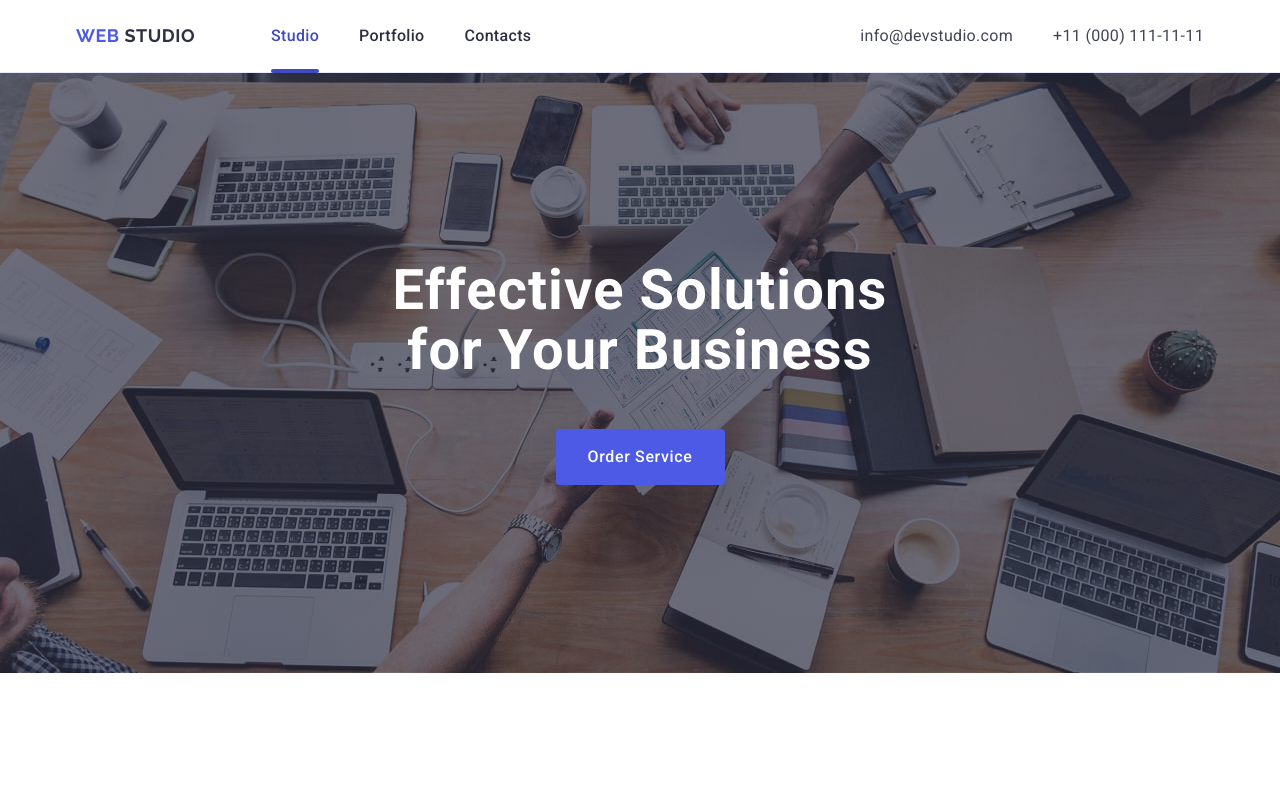
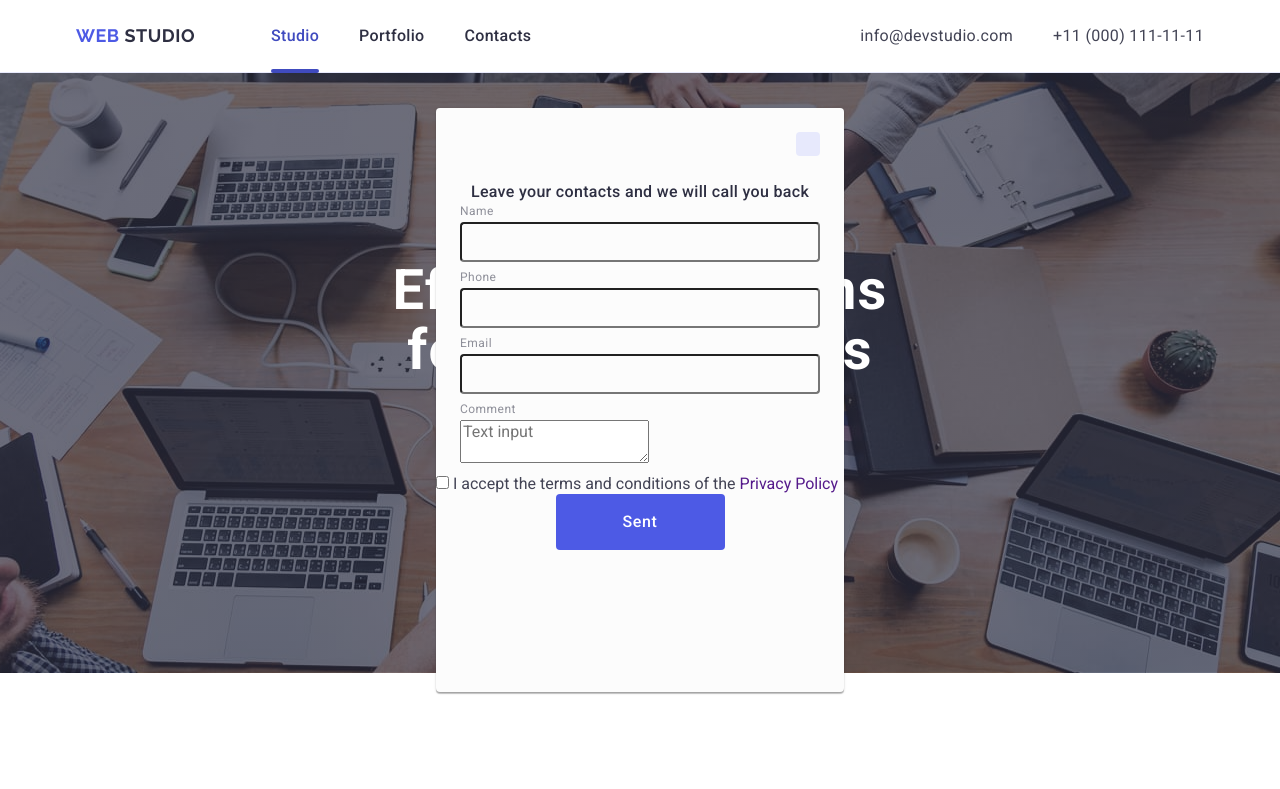
Before and after one commit to marynaboholiubova/goit-markup-hw-05, a plain HTML site: page index.html in a window 1280 px wide. Shown: the top 789 px of the page. Drawn offline with nearby package versions, Linux system fonts and the light colour scheme.

Commit message:
update index.html, styles.css, icins.svg

```diff
--- a/css/styles.css
+++ b/css/styles.css
@@ -398,7 +398,7 @@ letter-spacing: 0.02em;
 color: #434455;
 }
 .portfolio-item-description-container{
-   padding: 32px 16px;
+  padding: 32px 16px;
   border: 1px solid #e7e9fc;
   border-top: none;
 }
@@ -455,7 +455,7 @@ display: flex;
 gap: 16px;
 }
 .footer-social-list{
- width: 40px;
+width: 40px;
 height: 40px;
 
 }
@@ -476,5 +476,132 @@ background-color: #31d0aa;
 }
 .footer-icon{
 fill:#f4f4fd;
+}
+.subscribe-form{
+position: relative;
+margin-left: auto;
 
 }
+.subscribe{
+font-weight: 500;
+font-size: 16px;
+line-height: 1.5;
+letter-spacing: 0.02em;
+color: #fff;
+}
+
+
+.backdrop{
+position: fixed;
+top: 0;
+left: 0;
+width: 100%;
+height: 100%;
+
+background-color: rgba(46, 47, 66, 0.4)
+opacity: 0;
+visibility: hidden;
+pointer-events: none;
+
+transition: opacity 250ms cubic-bezier(0.4, 0, 0.2, 1),
+visibility 250ms cubic-bezier(0.4, 0, 0.2, 1);
+}
+
+.backdrop.is-open {
+  opacity: 1;
+  visibility: visible;
+  pointer-events: auto;
+}
+
+.modal{
+position: absolute;
+top: 50%;
+left: 50%;
+
+width: 408px;
+min-height: 584px;
+border-radius: 4px;
+transform: translate(-50%, -50%);
+box-shadow: 0 1px 1px 0 rgba(0, 0, 0, 0.14), 0 1px 3px 0 rgba(0, 0, 0, 0.12),
+0 2px 1px 0 rgba(0, 0, 0, 0.2);
+background-color: #fcfcfc;
+transition: transform 250ms cubic-bezier(0.4, 0, 0.2, 1);
+}
+.backdrop:not(.is-open) .modal {
+  transform: translate(-50%, -100%);
+}
+.popup-description{
+font-weight: 500;
+font-size: 16px;
+line-height: 1.5;
+letter-spacing: 0.02em;
+text-align: center;
+color: #2e2f42;
+padding-top: 72px;
+padding-left: 24px;
+padding-right: 24px;
+}
+.modal-close-btn{
+  position: absolute;
+  border-radius: 4px;
+  top: 24px;
+  right: 24px;
+  background-color: #E7E9FC;
+  height: 24px;
+  width: 24px;
+  stroke: #000000;
+  cursor: pointer;
+  border: none;
+}
+.modal-close-btn-icon{
+ position: absolute;
+ top: 50%;
+ left: 16px;
+}
+.form-field-wrapper{
+position: relative;
+margin-bottom: 8px;
+margin-left: 24px;
+}
+.label-field{
+display: block;
+font-weight: 400;
+font-size: 12px;
+line-height: 1.16667;
+letter-spacing: 0.04em;
+color: #8e8f99;
+margin-bottom: 4px;
+}
+.field-wrapper {
+    position: relative;
+}
+
+.text-field{
+border-radius: 4px;
+width: 360px;
+height: 40px;
+background-color: transparent;
+padding-left: 62px;
+}
+.text-field:focus{
+  border-color: #4D5AE5;
+}
+.button-primary{
+cursor: pointer;
+    background-color: #4D5AE5;
+    font-weight: 500;
+    line-height: 1.5;
+    letter-spacing: 0.04em;
+    color: #ffffff;
+    display: block;
+    min-width: 169px;
+    height: 56px;
+    border: none;
+    border-radius: 4px;
+    margin: 0 auto;
+    transition: background-color 250ms cubic-bezier(0.4, 0, 0.2, 1);
+}
+.button-primary:hover,
+.button-primary:focus{
+    background-color: #404BBF;
+ }
--- a/index.html
+++ b/index.html
@@ -435,7 +435,7 @@
 <!-- #endregion our portfolio -->
 
         </main>
-
+<!-- #region footer -->
         <footer class="page-footer">
         <div class="container footer-container">
         <div class="container-logo">
@@ -474,9 +474,71 @@
                         </a>
                         </li>
                     </Ul>
+                    <div class="subscribe-form">
+                    <p class="subscribe">Subscribe</p>
+                    <div class="footer-form-field">
+
+                    <textarea name="email" id="comment" placeholder="Email"></textarea>
+                    <svg class="footer-subscribe-icon" width="24" height="24">
+                      <use href="./images/icons.svg#icon-send"></use>
+                    </svg>
+                    </div>
+                    </div>
             </div>
             </div>
         </footer>
+<!-- #endregion footer -->
+<!-- #region popup -->
+ <div class="backdrop is-open" >
+        <div class="modal">
+         <p class="popup-description">Leave your contacts and we will call you back</p>
+         <button class="modal-close-btn" type="button" data-modal-close>
+
+<svg class="modal-close-btn-icon" width="24" height="24"><use href="./images/icons.svg#icon-close"></use>
+</svg>
+        </button>
+        <form>
+        <div class="form-field-wrapper">
+<label class="label-field" for="username">Name</label>
+<div class="field-wrapper">
+<input class="text-field" type="name" id="username" name="username">
+<svg class="modal-close-btn-icon" width="24" height="24"><use href="./images/icons.svg#icon-person"></use>
+</svg>
+</div>
+        </div>
+        <div class="form-field-wrapper" >
+<label class="label-field" for="usertel">Phone</label>
+<div class="field-wrapper">
+<input class="text-field" type="phone" id="usertel" name="usertel">
+<svg class="modal-close-btn-icon" width="24" height="24"><use href="./images/icons.svg#icon-phone"></use>
+</svg>
+</div>
+        </div>
+        <div class="form-field-wrapper">
+<label class="label-field" for="useremail">Email</label>
+<div class="field-wrapper">
+<input class="text-field" type="email" id="usereimail" name="useremeil">
+ <svg class="modal-close-btn-icon" width="24" height="24"><use href="./images/icons.svg#icon-email"></use>
+</svg>
+</div>
+        </div>
+         <div class="form-field-wrapper">
+<label class="label-field" for="comment">Comment</label>
+<textarea name="comment" id="comment" placeholder="Text input"></textarea>
+        </div>
+        <div>
+<input type="checkbox" id="policy" name="policy" value="true">
+<label for="policy">I accept the terms and conditions of the <a href="" class="accent">Privacy Policy</a></label>
+        </div>
+
+<button class="button-primary" type="submit">Sent</button>
+</form>
+
+
+        </div>
+        </div>
+
+<!-- #endregion popup -->
 
 </body>
 </html>
```
Also changed, not shown: icons-icons.svg (added).
